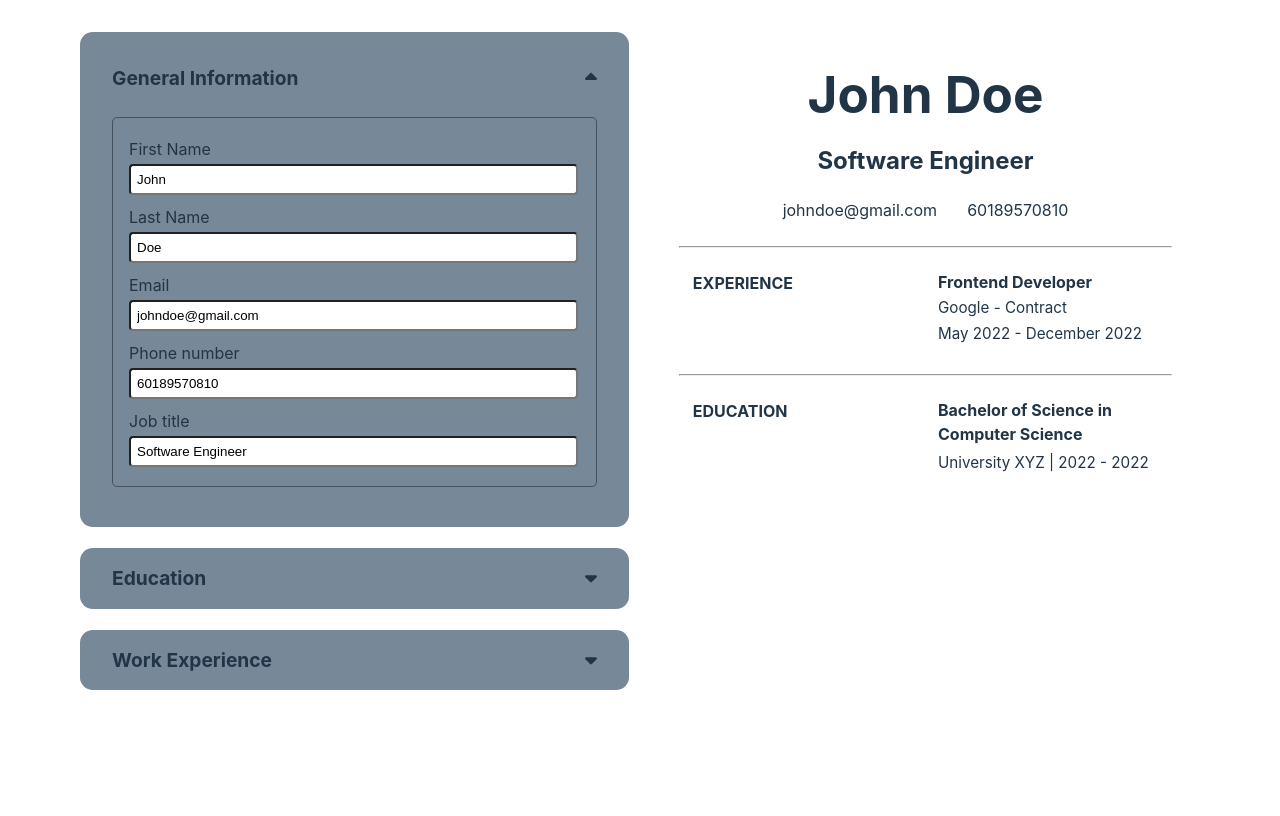
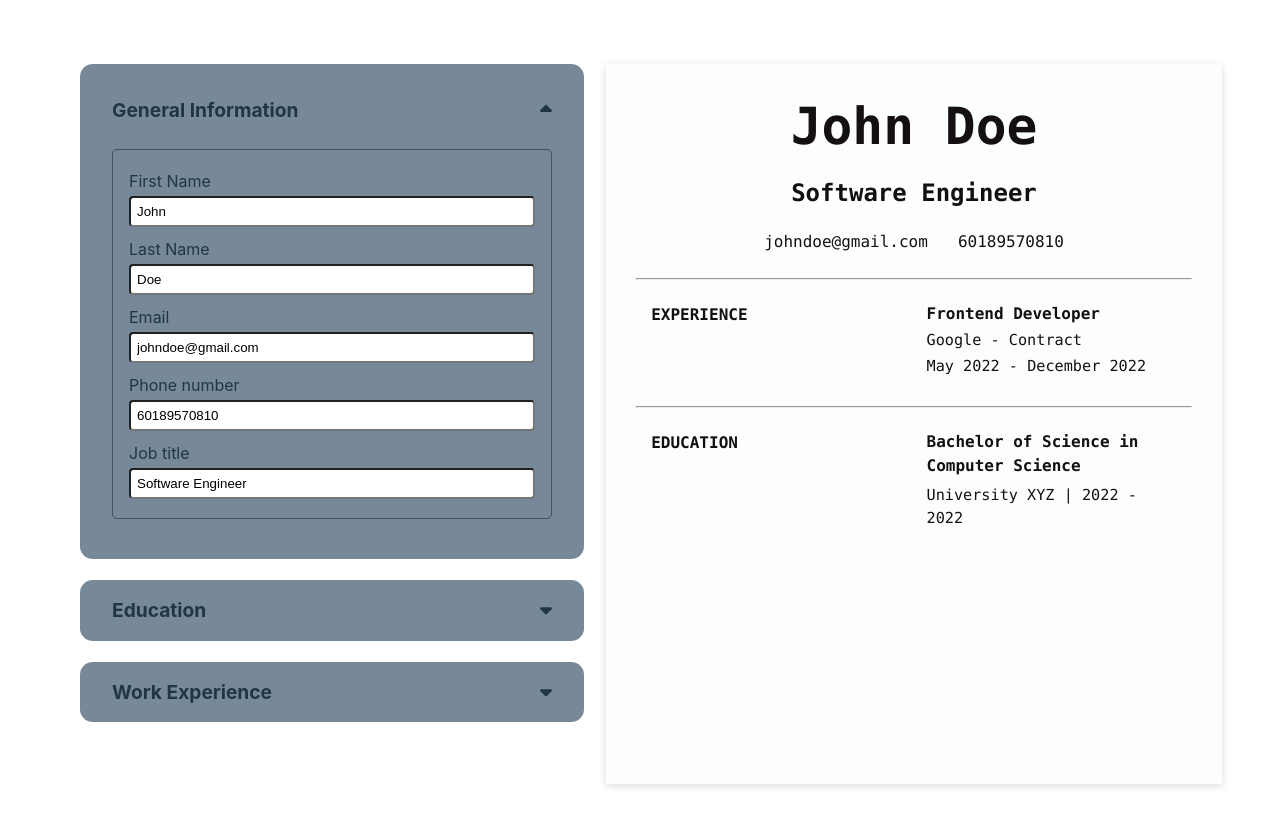
Before and after one commit to nabelk/cv-application, a React (Vite) app: page / in a window 1280 px wide. Built offline with nearby package versions, Linux system fonts and the light colour scheme.

Commit message:
style: update page styling

```diff
--- a/src/App.css
+++ b/src/App.css
@@ -2,9 +2,10 @@
     width: 1280px;
     margin: 0 auto;
     padding: 2rem 5rem;
+    padding-top: 4rem;
     text-align: center;
     display: grid;
-    grid-template-columns: 1fr 1fr;
+    grid-template-columns: 45% 55%;
     gap: 22px;
 }
 
@@ -17,6 +18,14 @@
     display: flex;
     flex-direction: column;
     align-items: center;
+    background-color: #fcfefe;
+    color: #141010;
+    font-family: ui-monospace, SFMono-Regular, Menlo, Monaco, Consolas, 'Liberation Mono',
+        'Courier New', monospace;
+    box-shadow: rgb(223, 220, 220) 0px 2px 8px;
+    height: 90vh;
+    position: sticky;
+    top: 10px;
 }
 
 textarea {
@@ -42,6 +51,10 @@ section {
     flex-direction: column;
     justify-content: center;
     border-radius: 0.8rem;
+}
+
+section > div:first-child > span {
+    cursor: pointer;
 }
 
 section h2 {
@@ -100,6 +113,12 @@ section ul button:hover {
 }
 
 section button:last-child {
-    width: 60%;
+    width: 160px;
     align-self: center;
 }
+
+div.react-datepicker__input-container input {
+    width: 90%;
+    float: left;
+    cursor: pointer;
+}
```
